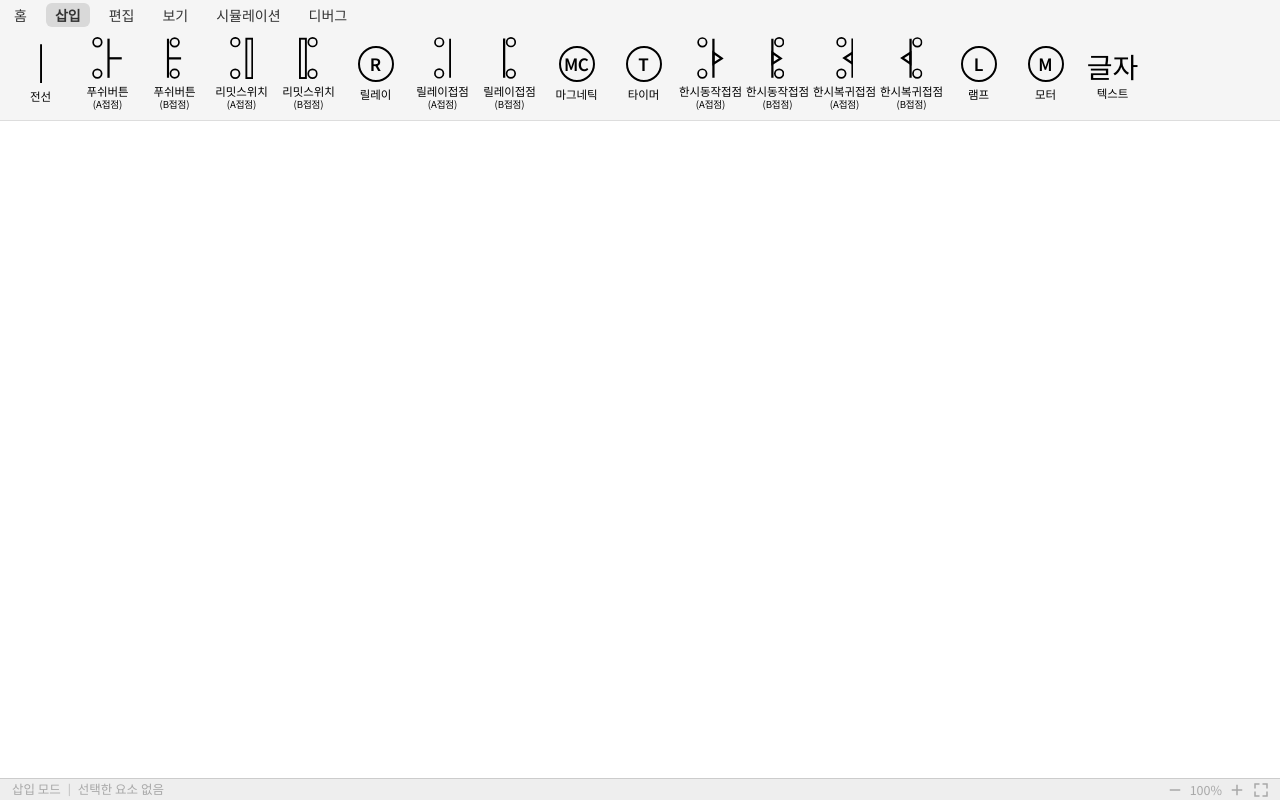
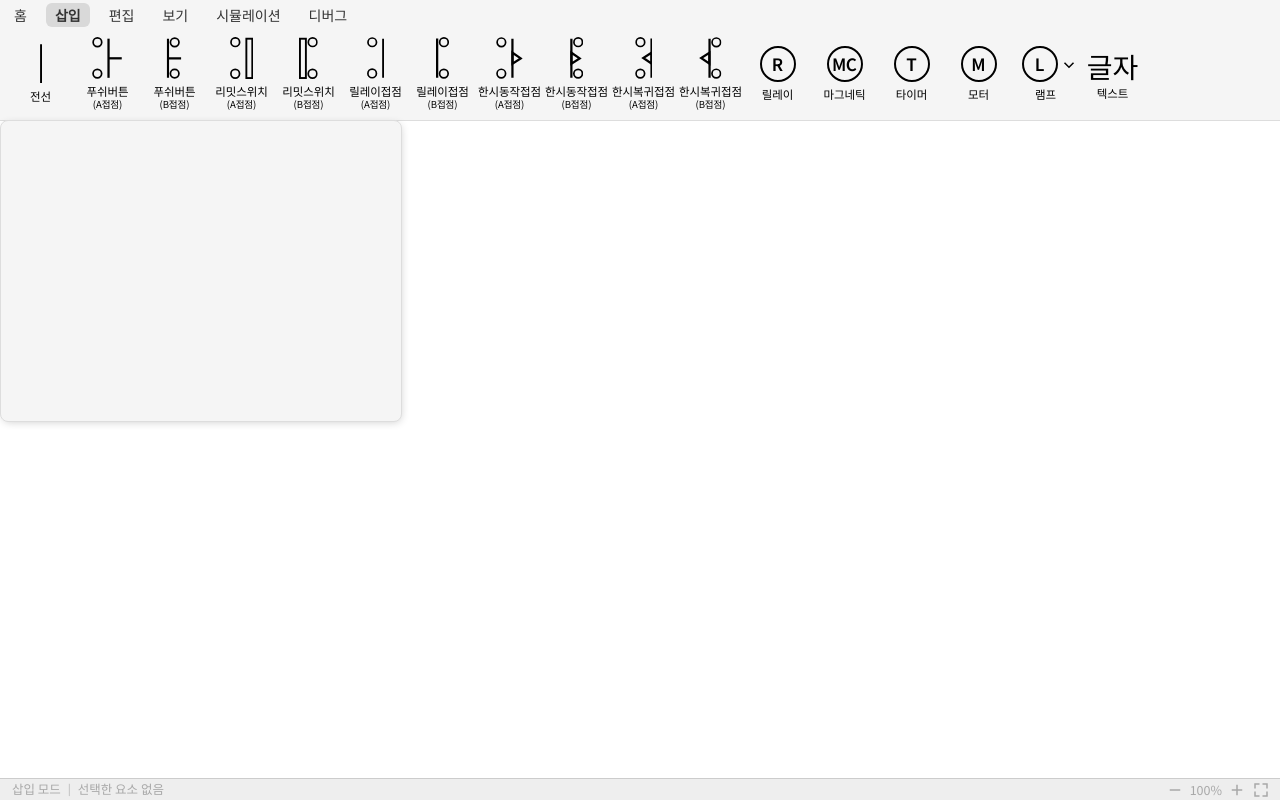
Before and after one commit to Kimdonghyeon7645/Electron_Study, a React (Create React App) app in the folder electron-lab-app/: page / in a window 1280 px wide. Both pictures are taken after a click on the element "삽입". Built offline with nearby package versions, Linux system fonts and the light colour scheme.

Commit message:
code : 리본메뉴 팝업 생성

```diff
--- a/electron-lab-app/src/App.js
+++ b/electron-lab-app/src/App.js
@@ -4,6 +4,7 @@ import Board from "./components/Board";
 import RibbonMenu from "./components/RibbonMenu";
 import StatusBar from "./components/StatusBar";
 import useBaseStore from "store";
+import RibbonModal from "components/RibbonMenu/RibboModal";
 
 function App() {
   const { zoomScreen } = useBaseStore();
@@ -18,6 +19,7 @@ function App() {
       <RibbonMenu />
       <Board />
       <StatusBar />
+      <RibbonModal />
     </Body>
   );
 }
--- /dev/null
+++ b/electron-lab-app/src/assets/DownArrow.js
@@ -0,0 +1,10 @@
+const DownArrow = ({ fill = "#000000" }) => (
+  <svg height="12" width="12" viewBox="0 0 16 16" xmlns="http://www.w3.org/2000/svg">
+    <polygon
+      fill-rule="evenodd"
+      points="13.293 4.293 14.707 5.707 8 12.414 1.293 5.707 2.707 4.293 8 9.586"
+    />
+  </svg>
+);
+
+export default DownArrow;
--- /dev/null
+++ b/electron-lab-app/src/components/RibbonMenu/RibboModal.js
@@ -0,0 +1,10 @@
+import { RibbonMenuModal } from "components/common/styles.js";
+
+
+const RibbonModal = () => {
+  return (
+    <RibbonMenuModal></RibbonMenuModal>
+  );
+};
+
+export default RibbonModal;
--- a/electron-lab-app/src/components/RibbonMenu/Tab/EditTab.js
+++ b/electron-lab-app/src/components/RibbonMenu/Tab/EditTab.js
@@ -40,11 +40,11 @@ const EditTab = () => {
         <RibbonMenuGroupItem>
           <RibbonMenuItem>
             <Cut />
-            <RibbonMenuItemLabel marginTop="4px">부분삭제</RibbonMenuItemLabel>
+            <RibbonMenuItemLabel marginTop="6px">부분삭제</RibbonMenuItemLabel>
           </RibbonMenuItem>
           <RibbonMenuItem>
             <Eraser />
-            <RibbonMenuItemLabel marginTop="4px">객체삭제</RibbonMenuItemLabel>
+            <RibbonMenuItemLabel marginTop="6px">객체삭제</RibbonMenuItemLabel>
           </RibbonMenuItem>
           <RibbonMenuItem onClick={() => clearCanvas()}>
             <Trash />
--- a/electron-lab-app/src/components/RibbonMenu/Tab/InsertTab.js
+++ b/electron-lab-app/src/components/RibbonMenu/Tab/InsertTab.js
@@ -1,16 +1,18 @@
 import { SYMBOLS } from "constants/symbols";
-import {
-  RibbonMenuItem,
-  RibbonMenuItemLabel,
-  RibbonMenuSection,
-} from "../styles";
+import { RibbonMenuItem, RibbonMenuItemLabel, RibbonMenuSection } from "../styles";
 import useBaseStore from "store";
+import DownArrow from "assets/DownArrow";
 
 const InsertTab = () => {
-  const { insertTarget, setInsertTarget, setInsertTargetOption } = useBaseStore();
+  const { insertTarget, setInsertTarget } = useBaseStore();
 
   const handleItemClick = (target) => {
     setInsertTarget(insertTarget === target?.value ? null : target?.value);
+    if (target?.options) {
+      console.log(
+        document.getElementsByClassName(`menu-item-${target.value}`)[0].getBoundingClientRect()
+      );
+    }
   };
 
   return (
@@ -18,11 +20,19 @@ const InsertTab = () => {
       {Object.values(SYMBOLS).map((ele, index) => (
         <RibbonMenuItem
           key={index}
+          className={`menu-item-${ele.value}`}
           active={(ele?.value === insertTarget).toString()}
           onClick={() => handleItemClick(ele)}
           minWidth="63px"
         >
-          {ele.icon && ele.icon}
+          <div style={{ display: "flex", alignItems: "center" }}>
+            {ele.icon && ele.icon}
+            {ele.options && (
+              <div style={{ position: "relative", margin: "3px -5px 0 5px" }}>
+                <DownArrow />
+              </div>
+            )}
+          </div>
           <RibbonMenuItemLabel>
             {ele.name && ele.name}
             {ele.subLabel && (
@@ -31,7 +41,6 @@ const InsertTab = () => {
                 <small>{ele.subLabel}</small>
               </>
             )}
-            <br />
           </RibbonMenuItemLabel>
         </RibbonMenuItem>
       ))}
--- a/electron-lab-app/src/components/common/styles.js
+++ b/electron-lab-app/src/components/common/styles.js
@@ -78,3 +78,16 @@ export const CircularWrapper = styled.div`
     text-align: center;
   }
 `;
+
+export const RibbonMenuModal = styled.div`
+  position: absolute;
+  margin: 120px 0 0 0;
+
+  height: 300px;
+  width: 400px;
+
+  background-color: #f5f5f5;
+  border-radius: 8px;
+  border: #dddddd 1px solid;
+  box-shadow: 1px 2px 9px -2px #00000033;
+`;
--- a/electron-lab-app/src/constants/symbols.js
+++ b/electron-lab-app/src/constants/symbols.js
@@ -25,9 +25,7 @@ export const SYMBOLS = {
     name: "푸쉬버튼",
     subLabel: "(A접점)",
     icon: <PushBtnA />,
-    getIcon: (fill, isVertical) => (
-      <PushBtnA fill={fill} isVertical={isVertical} />
-    ),
+    getIcon: (fill, isVertical) => <PushBtnA fill={fill} isVertical={isVertical} />,
     value: INSERTABLE_OBJ.PB_A,
     offsetX: 5.2,
     offsetY: 25.7,
@@ -37,9 +35,7 @@ export const SYMBOLS = {
     name: "푸쉬버튼",
     subLabel: "(B접점)",
     icon: <PushBtnB />,
-    getIcon: (fill, isVertical) => (
-      <PushBtnB fill={fill} isVertical={isVertical} />
-    ),
+    getIcon: (fill, isVertical) => <PushBtnB fill={fill} isVertical={isVertical} />,
     value: INSERTABLE_OBJ.PB_B,
     offsetX: 8.5,
     offsetY: 8.2,
@@ -59,9 +55,7 @@ export const SYMBOLS = {
     name: "리밋스위치",
     subLabel: "(A접점)",
     icon: <LimitSwitchA />,
-    getIcon: (fill, isVertical) => (
-      <LimitSwitchA fill={fill} isVertical={isVertical} />
-    ),
+    getIcon: (fill, isVertical) => <LimitSwitchA fill={fill} isVertical={isVertical} />,
     value: INSERTABLE_OBJ.LIMIT_A,
     offsetX: 5.2,
     offsetY: 18,
@@ -71,32 +65,17 @@ export const SYMBOLS = {
     name: "리밋스위치",
     subLabel: "(B접점)",
     icon: <LimitSwitchB />,
-    getIcon: (fill, isVertical) => (
-      <LimitSwitchB fill={fill} isVertical={isVertical} />
-    ),
+    getIcon: (fill, isVertical) => <LimitSwitchB fill={fill} isVertical={isVertical} />,
     value: INSERTABLE_OBJ.LIMIT_B,
     offsetX: 13.5,
     offsetY: 5.2,
     height: 41.5,
   },
-  RELAY: {
-    name: "릴레이",
-    icon: <CircularSymbol label="R" />,
-    getIcon: (fill, isVertical, label = "R") => (
-      <CircularSymbol label={label} fill={fill} />
-    ),
-    value: INSERTABLE_OBJ.RELAY,
-    offsetX: 18,
-    offsetY: 18,
-    height: 36,
-  },
   R_CONTACT_A: {
     name: "릴레이접점",
     subLabel: "(A접점)",
     icon: <RelayAContact />,
-    getIcon: (fill, isVertical) => (
-      <RelayAContact fill={fill} isVertical={isVertical} />
-    ),
+    getIcon: (fill, isVertical) => <RelayAContact fill={fill} isVertical={isVertical} />,
     value: INSERTABLE_OBJ.R_CONTACT_A,
     offsetX: 5,
     offsetY: 12.5,
@@ -106,9 +85,7 @@ export const SYMBOLS = {
     name: "릴레이접점",
     subLabel: "(B접점)",
     icon: <RelayBContact />,
-    getIcon: (fill, isVertical) => (
-      <RelayBContact fill={fill} isVertical={isVertical} />
-    ),
+    getIcon: (fill, isVertical) => <RelayBContact fill={fill} isVertical={isVertical} />,
     value: INSERTABLE_OBJ.R_CONTACT_B,
     offsetX: 10.7,
     offsetY: 8.5,
@@ -124,35 +101,11 @@ export const SYMBOLS = {
   //   name: "수동복귀접점",
   //   subLabel: "(B접점)",
   // },
-  MC: {
-    name: "마그네틱",
-    icon: <CircularSymbol label="MC" />,
-    getIcon: (fill, isVertical, label = "MC") => (
-      <CircularSymbol label={label} fill={fill} />
-    ),
-    value: INSERTABLE_OBJ.MC,
-    offsetX: 18,
-    offsetY: 18,
-    height: 36,
-  },
-  TIMER: {
-    name: "타이머",
-    icon: <CircularSymbol label="T" />,
-    getIcon: (fill, isVertical, label = "T") => (
-      <CircularSymbol label={label} fill={fill} />
-    ),
-    value: INSERTABLE_OBJ.TIMER,
-    offsetX: 18,
-    offsetY: 18,
-    height: 36,
-  },
   T_CONTACT_ON_DELAY_A: {
     name: "한시동작접점",
     subLabel: "(A접점)",
     icon: <TimerOnDelayAContact />,
-    getIcon: (fill, isVertical) => (
-      <TimerOnDelayAContact fill={fill} isVertical={isVertical} />
-    ),
+    getIcon: (fill, isVertical) => <TimerOnDelayAContact fill={fill} isVertical={isVertical} />,
     value: INSERTABLE_OBJ.T_CONTACT_ON_DELAY_A,
     offsetX: 5.5,
     offsetY: 21.8,
@@ -162,9 +115,7 @@ export const SYMBOLS = {
     name: "한시동작접점",
     subLabel: "(B접점)",
     icon: <TimerOnDelayBContact />,
-    getIcon: (fill, isVertical) => (
-      <TimerOnDelayBContact fill={fill} isVertical={isVertical} />
-    ),
+    getIcon: (fill, isVertical) => <TimerOnDelayBContact fill={fill} isVertical={isVertical} />,
     value: INSERTABLE_OBJ.T_CONTACT_ON_DELAY_B,
     offsetX: 8,
     offsetY: 5.8,
@@ -174,9 +125,7 @@ export const SYMBOLS = {
     name: "한시복귀접점",
     subLabel: "(A접점)",
     icon: <TimerOffDelayAContact />,
-    getIcon: (fill, isVertical) => (
-      <TimerOffDelayAContact fill={fill} isVertical={isVertical} />
-    ),
+    getIcon: (fill, isVertical) => <TimerOffDelayAContact fill={fill} isVertical={isVertical} />,
     value: INSERTABLE_OBJ.T_CONTACT_OFF_DELAY_A,
     offsetX: 5.5,
     offsetY: 12.6,
@@ -186,36 +135,65 @@ export const SYMBOLS = {
     name: "한시복귀접점",
     subLabel: "(B접점)",
     icon: <TimerOffDelayBContact />,
-    getIcon: (fill, isVertical) => (
-      <TimerOffDelayBContact fill={fill} isVertical={isVertical} />
-    ),
+    getIcon: (fill, isVertical) => <TimerOffDelayBContact fill={fill} isVertical={isVertical} />,
     value: INSERTABLE_OBJ.T_CONTACT_OFF_DELAY_B,
     offsetX: 17.2,
     offsetY: 5.1,
     height: 41.5,
   },
+  RELAY: {
+    name: "릴레이",
+    icon: <CircularSymbol label="R" />,
+    getIcon: (fill, isVertical, label = "R") => <CircularSymbol label={label} fill={fill} />,
+    value: INSERTABLE_OBJ.RELAY,
+    offsetX: 18,
+    offsetY: 18,
+    height: 36,
+  },
+  MC: {
+    name: "마그네틱",
+    icon: <CircularSymbol label="MC" />,
+    getIcon: (fill, isVertical, label = "MC") => <CircularSymbol label={label} fill={fill} />,
+    value: INSERTABLE_OBJ.MC,
+    offsetX: 18,
+    offsetY: 18,
+    height: 36,
+  },
+  TIMER: {
+    name: "타이머",
+    icon: <CircularSymbol label="T" />,
+    getIcon: (fill, isVertical, label = "T") => <CircularSymbol label={label} fill={fill} />,
+    value: INSERTABLE_OBJ.TIMER,
+    offsetX: 18,
+    offsetY: 18,
+    height: 36,
+  },
+  MOTOR: {
+    name: "모터",
+    icon: <CircularSymbol label="M" />,
+    getIcon: (fill, isVertical, label = "M") => <CircularSymbol label={label} fill={fill} />,
+    value: INSERTABLE_OBJ.MOTOR,
+    offsetX: 18,
+    offsetY: 18,
+    height: 36,
+  },
   LAMP: {
     name: "램프",
     icon: <CircularSymbol label="L" />,
-    getIcon: (fill, isVertical, label = "L") => (
-      <CircularSymbol label={label} fill={fill} />
-    ),
+    getIcon: (fill, isVertical, label = "L") => <CircularSymbol label={label} fill={fill} />,
     value: INSERTABLE_OBJ.LAMP,
     offsetX: 18,
     offsetY: 18,
     height: 36,
-    options: {},
-  },
-  MOTOR: {
-    name: "모터",
-    icon: <CircularSymbol label="M" />,
-    getIcon: (fill, isVertical, label = "M") => (
-      <CircularSymbol label={label} fill={fill} />
-    ),
-    value: INSERTABLE_OBJ.MOTOR,
-    offsetX: 18,
-    offsetY: 18,
-    height: 36,
+    options: {
+      RL: { name: "빨강", icon: <CircularSymbol label="RL" />, value: { label: "RL" } },
+      GL: { name: "초록", icon: <CircularSymbol label="GL" />, value: { label: "GL" } },
+      YL: { name: "노랑", icon: <CircularSymbol label="YL" />, value: { label: "YL" } },
+      OL: { name: "주황", icon: <CircularSymbol label="OL" />, value: { label: "OL" } },
+      BL: { name: "파랑", icon: <CircularSymbol label="BL" />, value: { label: "BL" } },
+      WL: { name: "하얀", icon: <CircularSymbol label="WL" />, value: { label: "WL" } },
+      L: { name: "기본", icon: <CircularSymbol label="L" />, value: { label: "L" } },
+    },
   },
   TEXT: {
     name: "텍스트",
```
